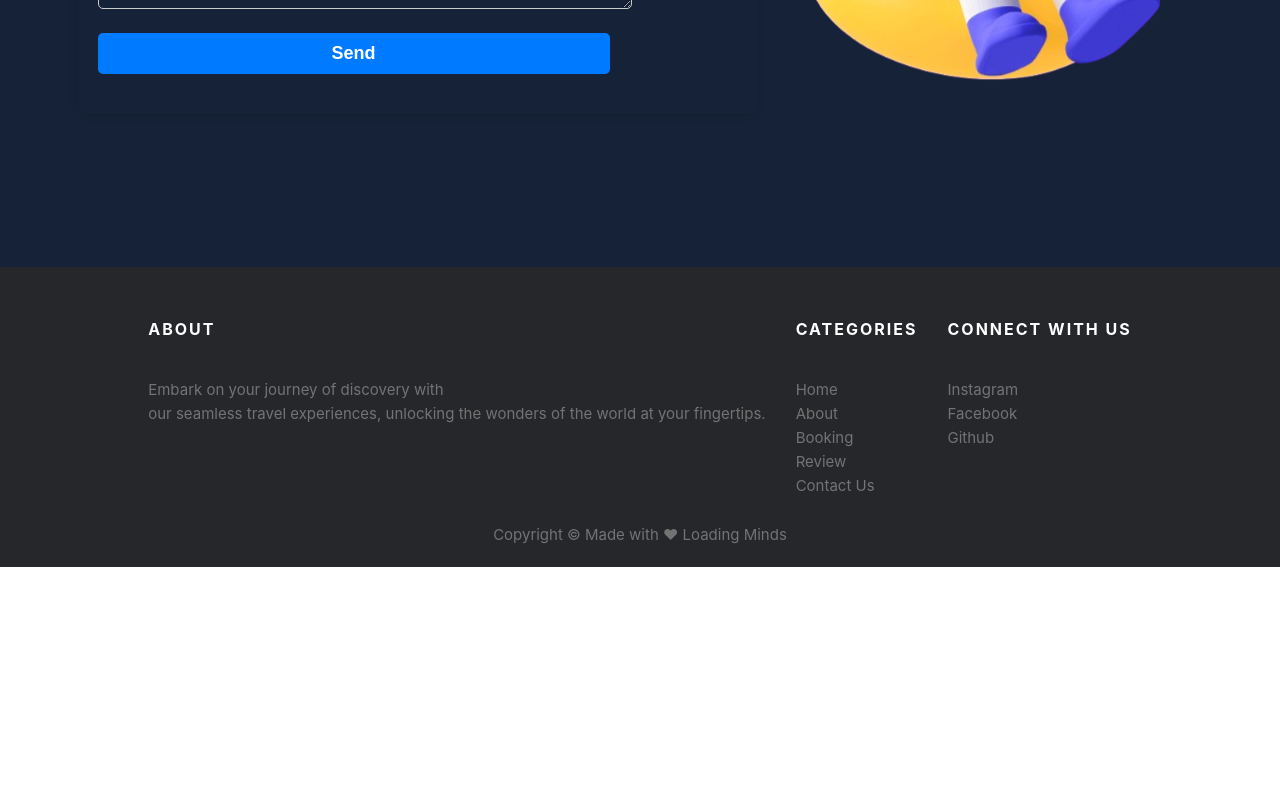
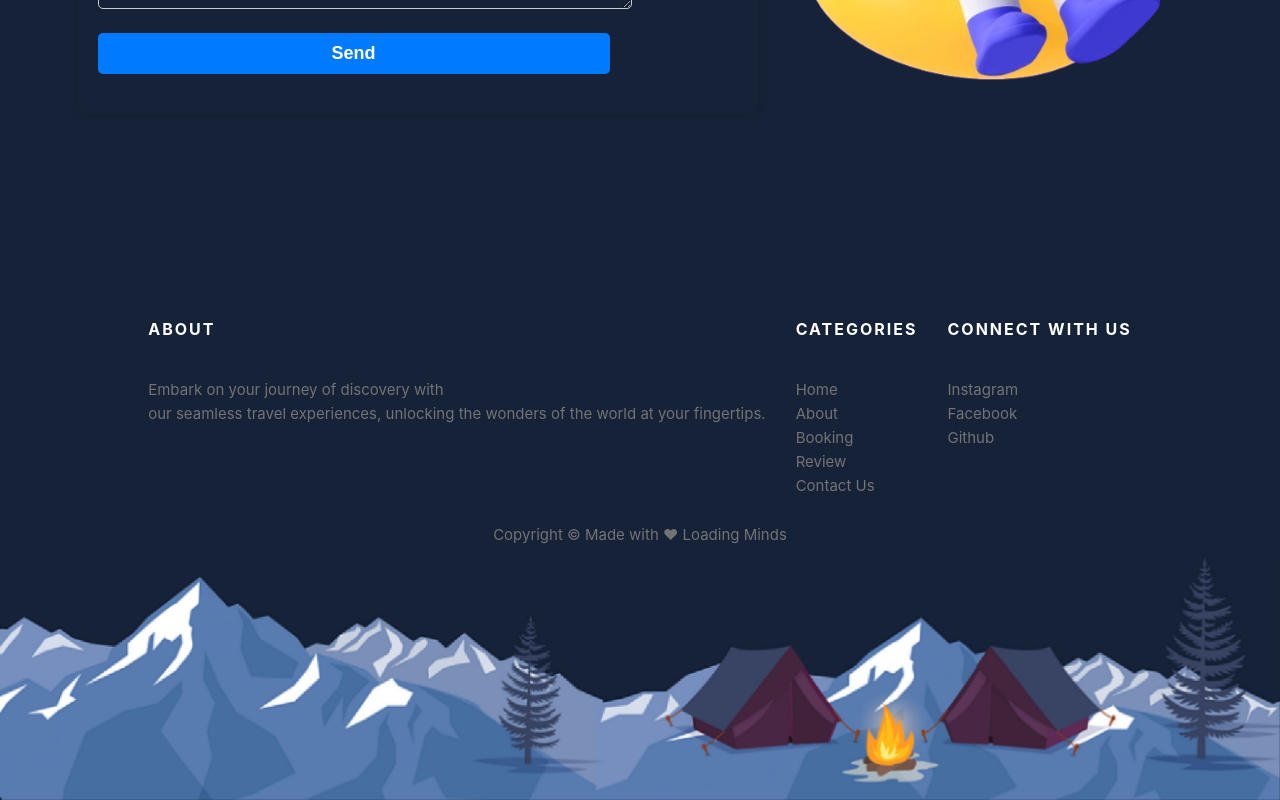
Before and after one commit to valentra/Loading-Minds_EC107A, a React (Create React App) app in the folder Travel/: page / in a window 1280 px wide. Shown: the part 3287-4087 px from the top of the page. Before the commit the page ends 3854 px from the top, so only its background shows below. Built offline with nearby package versions, Linux system fonts and the light colour scheme; the HTML template or start-up script is replaced by a standard one.

Commit message:
update:footer

```diff
--- a/Travel/src/components/Footer/Footer.css
+++ b/Travel/src/components/Footer/Footer.css
@@ -1,7 +1,7 @@
 .site-footer
 {
-  background-color:#26272b;
-  padding:45px 0 20px ;
+  background-color:#162237;;
+  padding:45px 0 0px ;
   display:flex;
   flex-direction: column;
   justify-content: center;
@@ -80,7 +80,7 @@
   margin-left:6px;
   margin-right:0;
   border-radius:100%;
-  background-color:#33353d;
+  background-color: #162237;;
 
 }
 .copyright-text
@@ -177,3 +177,12 @@
     font-weight:600
   }
 }
+
+.image img {
+  width: 100%;
+  height: auto;
+  object-fit: cover;
+  display: block;
+  position: relative;
+  bottom: 0;
+}
--- a/Travel/src/components/Footer/Footer.js
+++ b/Travel/src/components/Footer/Footer.js
@@ -1,51 +1,49 @@
 import React from 'react'
 import "../Footer/Footer.css"
+import mountainview from "../../assets/mountainview2.png";
+
 const Footer = () => {
   return (
-
-    <footer class="site-footer">
-      <div class="container">
-        <div class="row">
-
-        <div class="col-sm-12 col-md-6 ">
+    <footer className="site-footer">
+      <div className="container">
+        <div className="row">
+          <div className="col-sm-12 col-md-6">
             <h6>About</h6>
-            <p class="text-justify">Embark on your journey of discovery with<br/> our seamless travel experiences, unlocking the wonders of the world at your fingertips.</p>
+            <p className="text-justify">Embark on your journey of discovery with<br/> our seamless travel experiences, unlocking the wonders of the world at your fingertips.</p>
           </div>
-          <div class="col-xs-6 col-md-3">
+          <div className="col-xs-6 col-md-3">
             <h6>Categories</h6>
-            <ul class="footer-links">
+            <ul className="footer-links">
               <li><a href="">Home</a></li>
               <li><a href="">About</a></li>
               <li><a href="">Booking</a></li>
               <li><a href="">Review</a></li>
               <li><a href="">Contact Us</a></li>
-
             </ul>
           </div>
 
-          <div class="col-xs-6 col-md-3">
+          <div className="col-xs-6 col-md-3">
             <h6>Connect With Us</h6>
-            <ul class="footer-links">
+            <ul className="footer-links">
               <li><a href="">Instagram</a></li>
               <li><a href="">Facebook</a></li>
               <li><a href="">Github</a></li>
-
             </ul>
           </div>
         </div>
-        {/* <hr> */}
       </div>
-      <div class="container">
-        <div class="row">
-          <div class="col-md-8 col-sm-6 col-xs-12">
-            <p class="copyright-text">Copyright &copy; Made with ❤ Loading Minds
+      <div className="container">
+        <div className="row">
+          <div className="col-md-8 col-sm-6 col-xs-12">
+            <p className="copyright-text">Copyright &copy; Made with ❤ Loading Minds
             </p>
           </div>
-
-
         </div>
       </div>
-</footer>
+      <div className="image">
+        <img src={mountainview} alt="mountain" />
+      </div>
+    </footer>
   )
 }
 
```
Also changed, not shown: Travel/src/assets/mountainview2.png (added).
